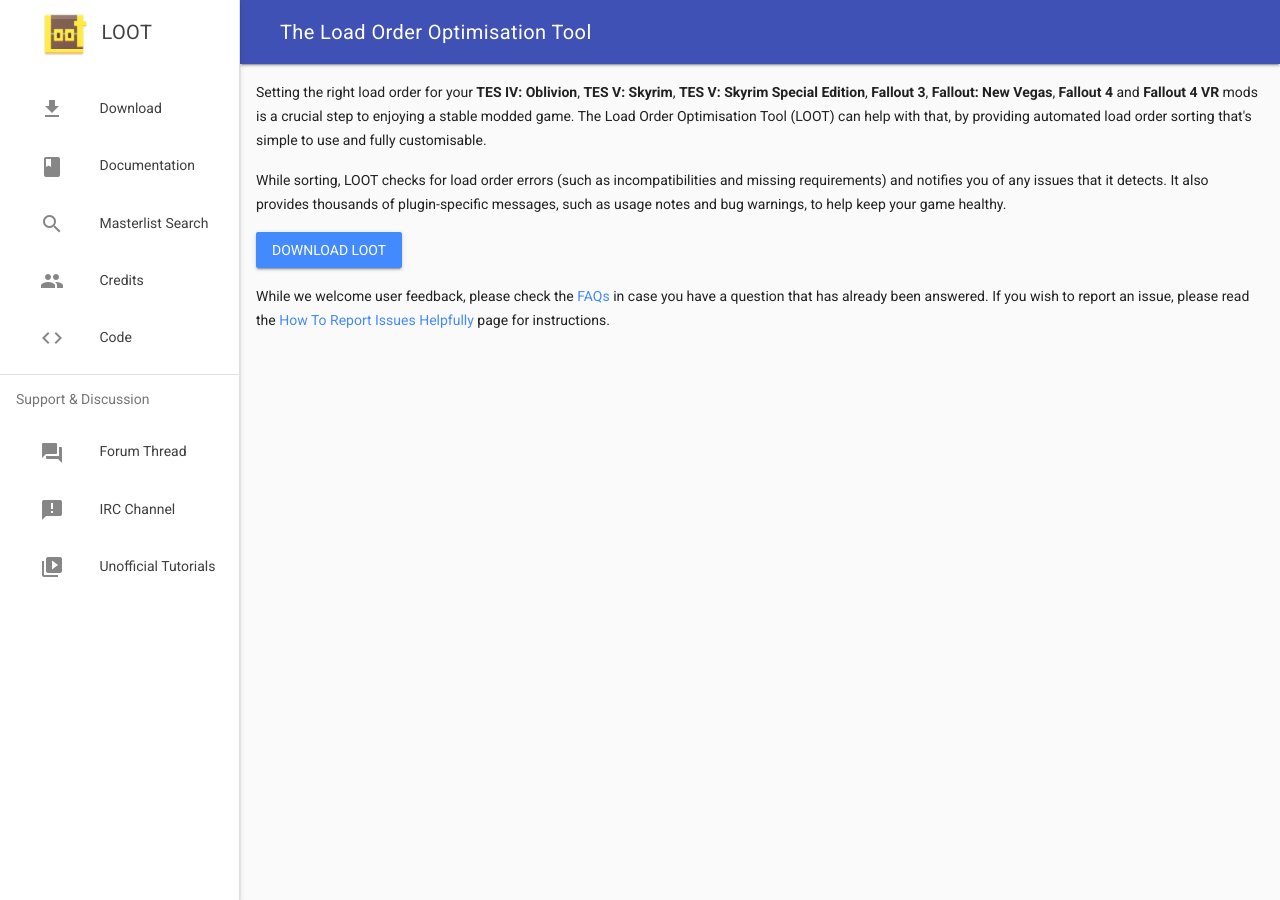
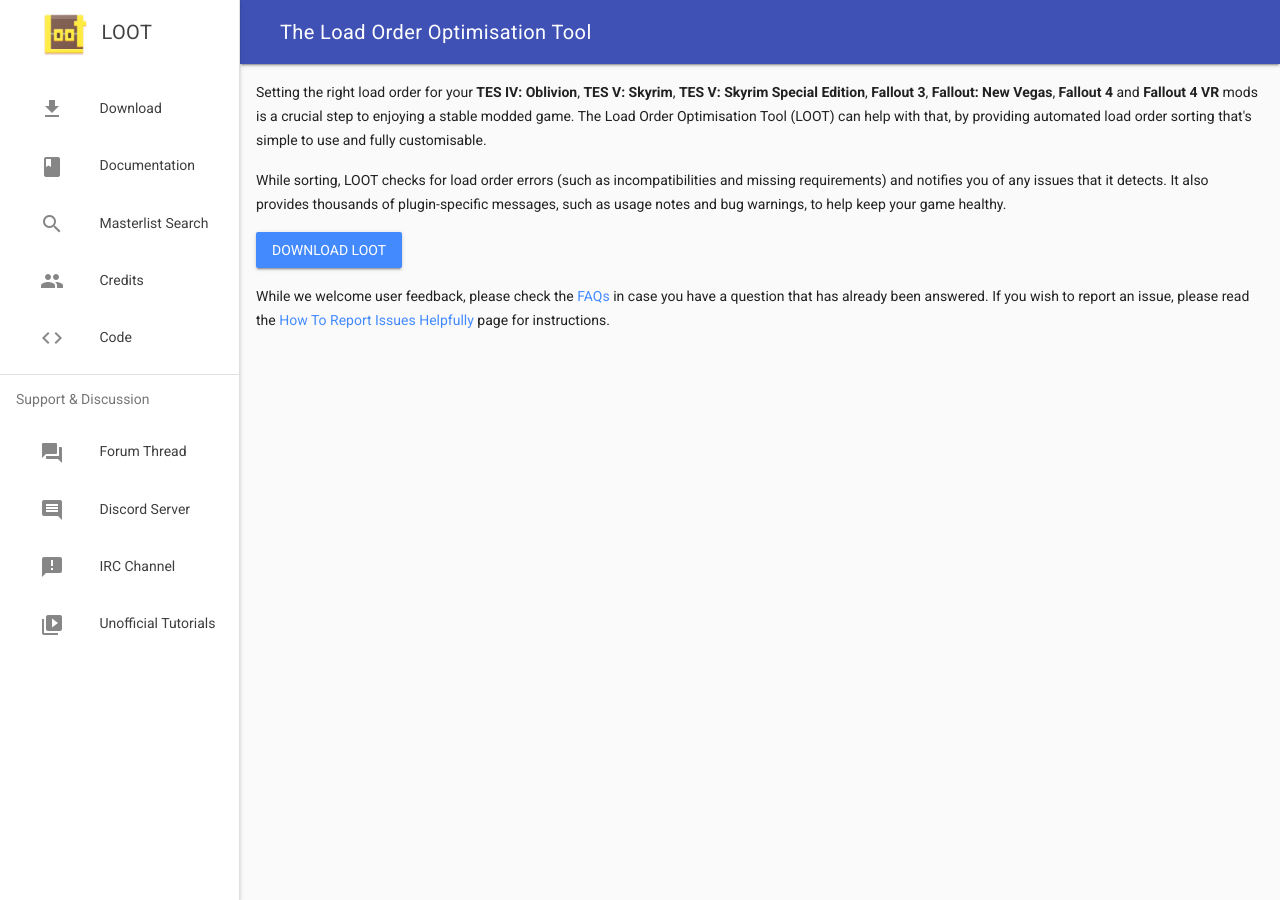
Before and after one commit to loot/loot.github.io, a Jekyll site: the page built from index.html, in a window 1280 px wide. Built offline with Jekyll 4.4.1, drawn with Linux system fonts in a browser that asks for light colours; nearby versions of some CDN libraries.

Commit message:
Add link to Discord server in sidebar

```diff
--- a/_layouts/page.html
+++ b/_layouts/page.html
@@ -46,6 +46,10 @@
                     <i class="material-icons">forum</i>
                     <span>Forum Thread</span>
                 </a>
+                <a class="mdl-navigation__link mdl-navigation__link--icon" href="https://discord.gg/SZVPRzf" target="_blank">
+                    <i class="material-icons">comment</i>
+                    <span>Discord Server</span>
+                </a>
                 <a class="mdl-navigation__link mdl-navigation__link--icon" href="https://webchat.freenode.net/?channels=%23loot" target="_blank">
                     <i class="material-icons">announcement</i>
                     <span>IRC Channel</span>
```
